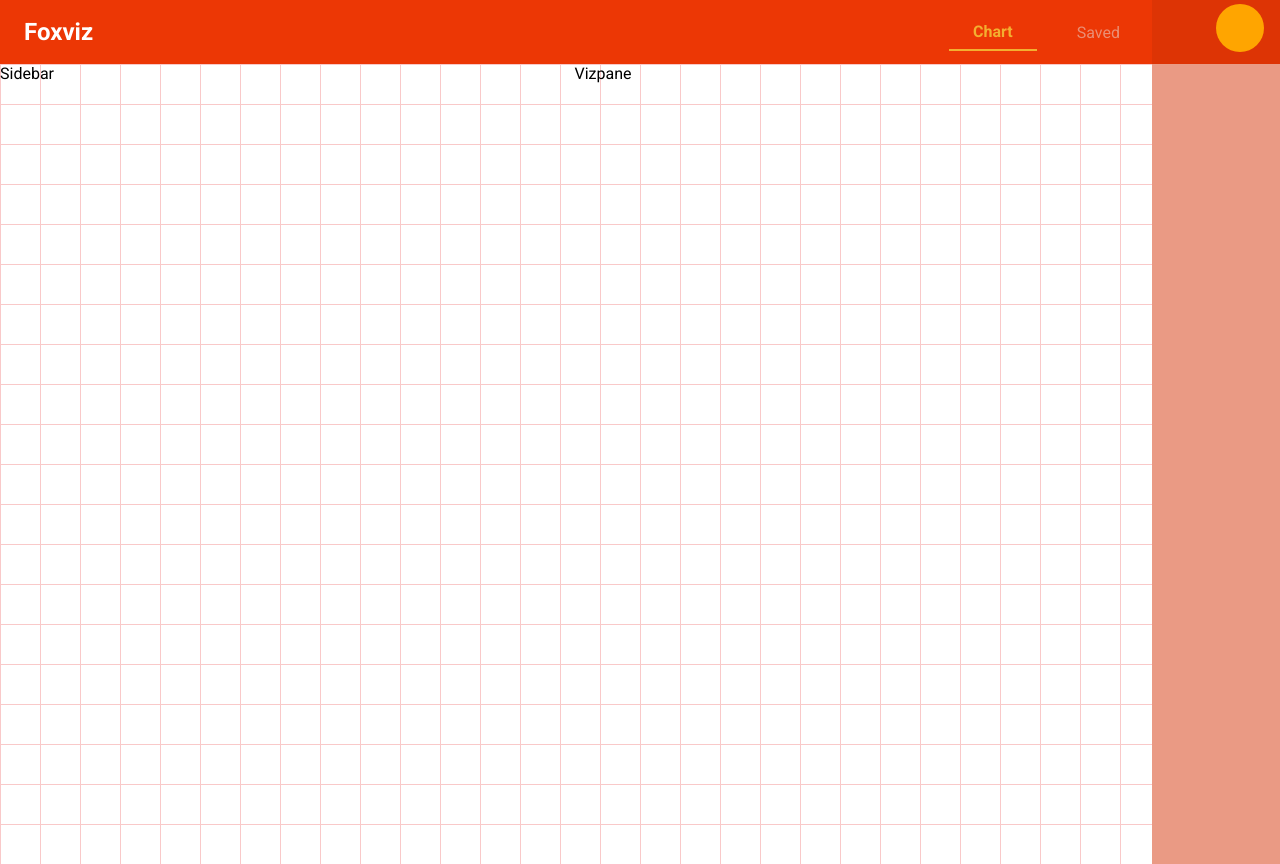
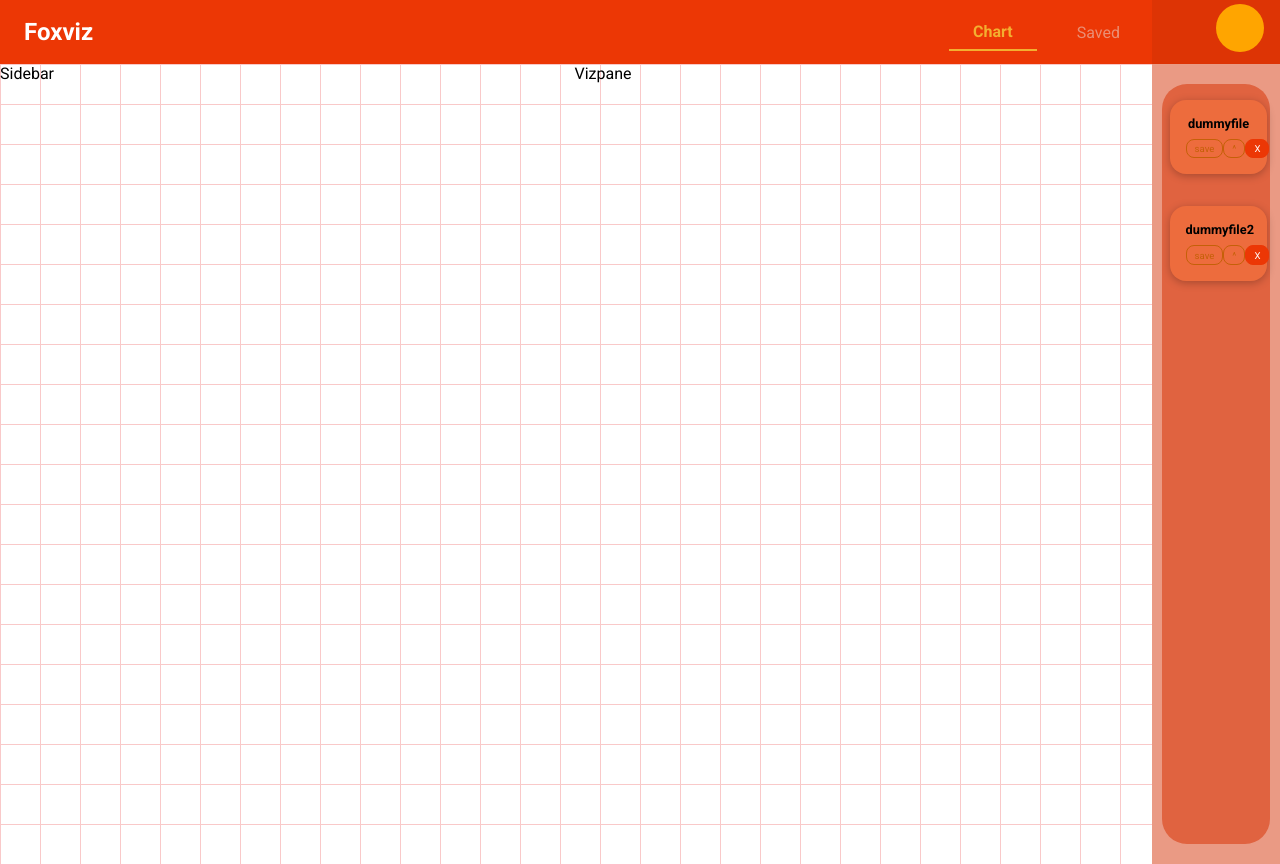
Before and after one commit to RKKRRRKK/chartapp, a Vue app: page /chart in a window 1280 px wide. Built offline with nearby package versions, Linux system fonts and the light colour scheme.

Commit message:
4pm 11.09

```diff
--- a/src/components/files/FileTile.vue
+++ b/src/components/files/FileTile.vue
@@ -30,23 +30,23 @@ export default {
 <style scoped>
 li {
     list-style-type: none;
-    width: 50vh;
+    width: 100%;
 }
 h4 {
     text-align: left;
-    margin: 0px;
-    font-size: 20px;
+    margin: 0;
+    font-size: 1rem;
 }
 
 h5 {
-    margin-bottom: 20px;
-    margin-top: 1px;
-    font-size: 12px;
+    margin-bottom: 1rem;
+    margin-top: 0.1rem;
+    font-size: 0.6rem;
     text-align: left;
 }
 
 .actions {
-    font-size: 10px;
+    font-size: 0.6rem;
 }
 
 div {
--- /dev/null
+++ b/src/components/files/SheetTile.vue
@@ -0,0 +1,48 @@
+<template>
+    <base-card>
+    <li>
+        <h4>{{ name }}</h4>
+        <div class="actions">
+            <small-button mode="outline" link to="/saved">save</small-button>
+            <small-button mode="outline" link to="/saved">^</small-button>
+            <small-button class="delete"  link to="/saved">X</small-button>
+        </div>
+    </li>
+    </base-card>
+</template>
+
+<script>
+export default {
+    props: ['id', 'name'],
+    computed: {
+        iframePath() {
+            return '/saved/' + this.id + '/frame'
+        }
+
+    }
+}
+
+
+</script>
+
+<style scoped>
+
+li {
+    list-style-type: none;
+    display: flex;
+    flex-direction: column;
+    justify-content: flex-start;
+}
+h4 {
+    text-align: center;
+    margin: 0;
+    padding-bottom: 0.5rem;
+    font-size: 0.8rem;
+;
+}
+.actions {
+    font-size: 0.6rem;
+    display: flex;
+    justify-content: space-between;
+}
+</style>
--- a/src/components/layout/TheRightSidebar.vue
+++ /dev/null
@@ -1,22 +0,0 @@
-<template>
-    <div class="rightsidebar">
-        <div class="sheets"></div>
-    </div>
-  </template>
-
-
-<style scoped>
-.rightsidebar {
-    position: relative;
-    background-color: #3406b1;
-    width: 10%;
-    height: 100vh;
-}
-.sheets {
-    background-color: #ea9a84;
-    height:100vh;
-}
-
-
-
-</style>
--- a/src/components/ui/BaseCard.vue
+++ b/src/components/ui/BaseCard.vue
@@ -7,12 +7,17 @@
 
 <style scoped>
 .card {
-    border-radius: 12px;
+    border-radius: 1rem;
     box-shadow: 0 2px 8px rgba(0,0,0,0.26);
     padding: 1rem;
-    margin: 2 rem auto;
     max-width: 40rem;
-    margin-bottom: 30px;
+    margin-bottom: 2rem;
+    background-color: rgb(237, 108, 61);
+    cursor: pointer;
+}
+
+.card:hover {
+    background-color: rgb(239, 136, 98);
 }
 
 </style>
--- a/src/components/ui/BaseButton.vue
+++ b/src/components/ui/SmallButton.vue
@@ -33,23 +33,23 @@ export default {
 button,
 a {
   text-decoration: none;
-  padding: 0.5rem 1rem;
+  padding: 0.2rem 0.5rem;
   font: inherit;
   background-color: #ec3705;
   border: 1px solid #ec3705;
   color: white;
   cursor: pointer;
-  border-radius: 30px;
-  margin-right: 0.5rem;
-  display: inline-block;
+  display: flex;
+  border-radius: 0.5rem;
+  justify-content: space-between;
 }
 
 a:hover,
 a:active,
 button:hover,
 button:active {
-  background-color: #ec3705;
-  border-color: #ec3705;
+  background-color: #ff9e02;
+  border-color: #ff9e02;
 }
 
 .flat {
@@ -60,8 +60,8 @@ button:active {
 
 .outline {
   background-color: transparent;
-  border-color: #ec3705;
-  color: #ec3705;
+  border-color: #c56008;
+  color: #c56008;
 }
 
 .flat:hover,
--- a/src/main.js
+++ b/src/main.js
@@ -5,6 +5,7 @@ import store from './store/index.js';
 import App from './App.vue';
 import BaseCard from './components/ui/BaseCard.vue';
 import BaseButton from './components/ui/BaseButton.vue';
+import SmallButton from './components/ui/SmallButton.vue';
 
 const app = createApp(App)
 
@@ -13,5 +14,6 @@ app.use(store);
 
 app.component('base-card', BaseCard);
 app.component('base-button', BaseButton);
+app.component('small-button', SmallButton);
 
 app.mount('#app');
--- a/src/pages/chart/SideBar.vue
+++ b/src/pages/chart/SideBar.vue
@@ -1,24 +1,25 @@
 <template>
-  <the-right-sidebar>
-    <FileTile
-      v-for="file in fileTiles"
-      :key="file.id"
-      :id="file.id"
-      :name="file.name"
-      :date="file.date"
-    >
-    </FileTile>
-  </the-right-sidebar>
+  <div class="rightsidebar">
+    <div class="sheets">
+      <ul v-if="hasFiles">
+        <sheet-tile
+          v-for="file in fileTiles"
+          :key="file.id"
+          :id="file.id"
+          :name="file.name"
+          :date="file.date"
+        ></sheet-tile>
+      </ul>
+      <h3 v-else>No saved files.</h3>
+    </div>
+  </div>
 </template>
 
 <script>
-import TheRightSidebar from '../../components/layout/TheRightSidebar.vue';
-import FileTile from '../../components/files/FileTile.vue';
-
+import SheetTile from '../../components/files/SheetTile.vue';
 export default {
   components: {
-    TheRightSidebar,
-    FileTile,
+    SheetTile,
   },
   computed: {
     fileTiles() {
@@ -30,3 +31,30 @@ export default {
   },
 };
 </script>
+
+<style scoped>
+.rightsidebar {
+  display: flex;
+  align-items: center;
+  justify-content: center;
+  position: relative;
+  background-color: #ea9a84;
+  width: 10%;
+  height: 100vh;
+}
+.sheets {
+  background-color: #e06340;
+  height: 95%;
+  width: 85%;
+  border-radius: 25px;
+}
+
+ul {
+    display: flex;
+    flex-direction: column;
+    padding: 0;
+    width: 90%;
+    margin-left: 0.5rem;
+}
+
+</style>
```
